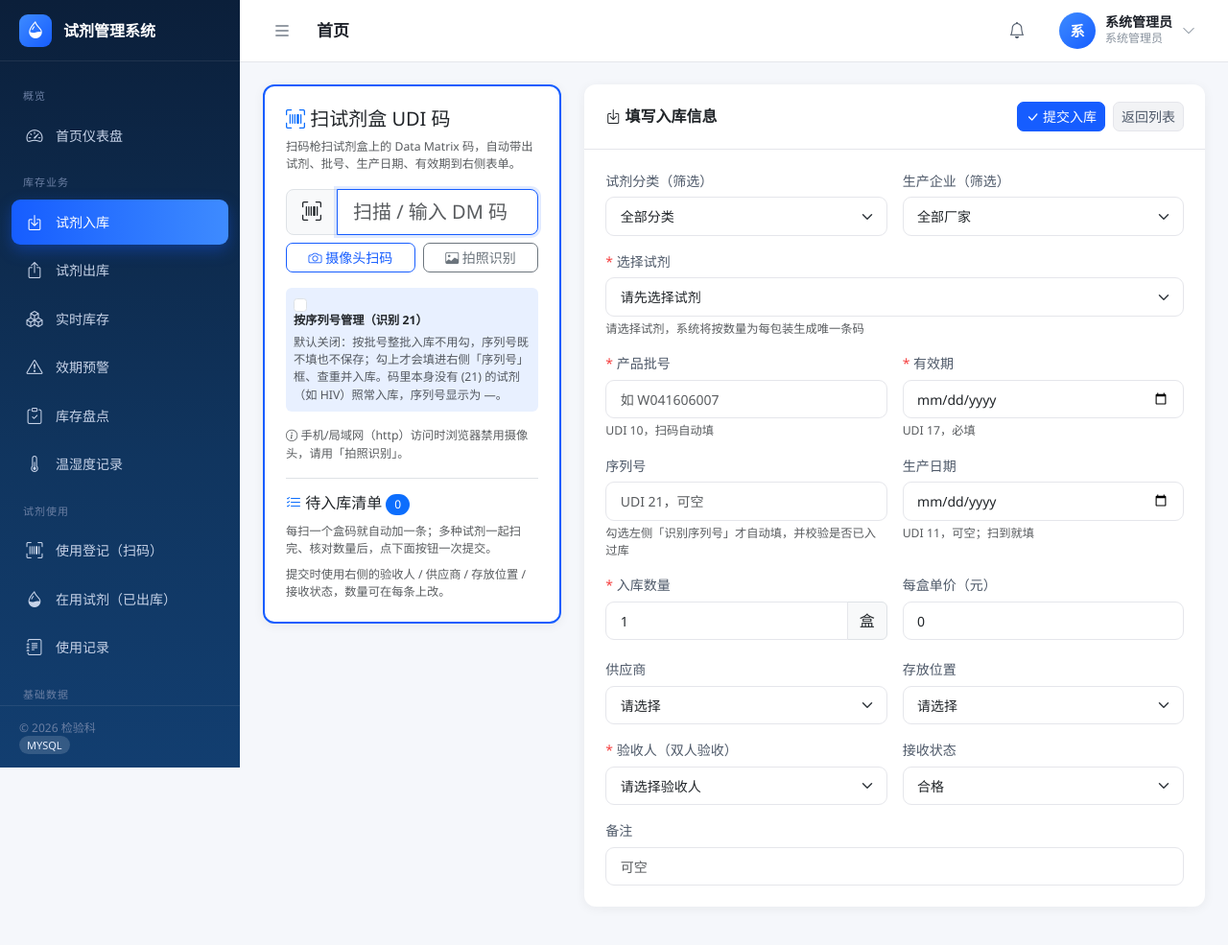
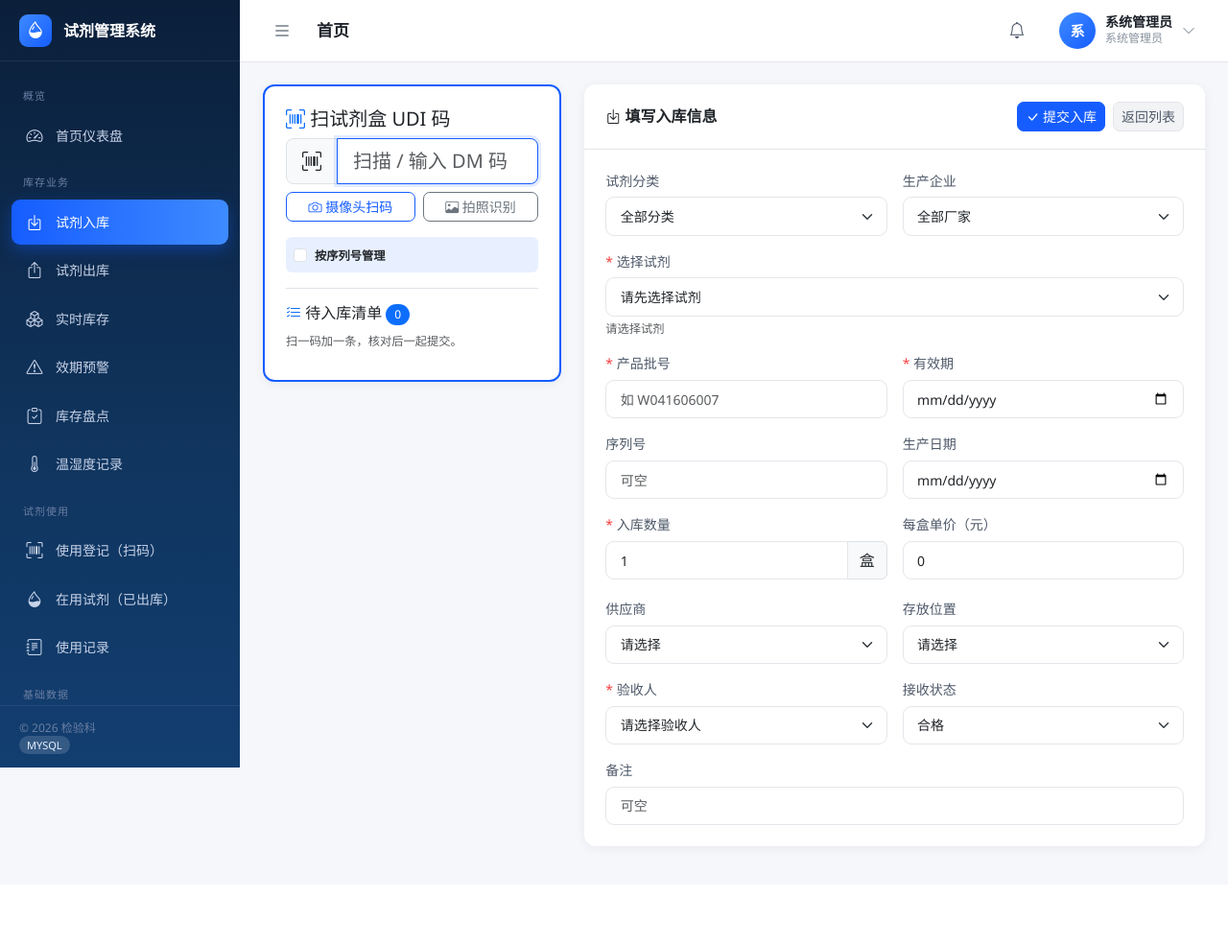
Before and after one commit to junyuchenchen1/reagent-system, a Flask app: page /stock-in/add in a window 1280 px wide. Shown: the whole page at 96% size. After the commit the page ends 889 px from the top, so only its background shows below. Run offline with Flask 3, Linux system fonts and the light colour scheme; a user stored in the database is signed in; parts of the project's set-up code (start-up, migrations or seed data) failed here and were passed over; some libraries are stand-ins or nearby versions.

Commit message:
入库页精简文案：去掉 UDI/21/GS1 等括号说明与冗长引导，只留必要标签和按钮

```diff
--- a/app/templates/stock/in_add.html
+++ b/app/templates/stock/in_add.html
@@ -9,7 +9,6 @@
         <div class="card" style="border:2px solid var(--primary);">
             <div class="card-body">
                 <h5 class="mb-2"><i class="bi bi-upc-scan text-primary"></i> 扫试剂盒 UDI 码</h5>
-                <p class="text-muted small mb-3">扫码枪扫试剂盒上的 Data Matrix 码，自动带出试剂、批号、生产日期、有效期到右侧表单。</p>
                 <div class="input-group input-group-lg">
                     <span class="input-group-text"><i class="bi bi-upc-scan"></i></span>
                     <input type="text" class="form-control" id="udiInput" autocomplete="off" autofocus
@@ -27,15 +26,9 @@
 
                 <div class="form-check mt-3 p-2 rounded" style="background:var(--primary-light);">
                     <input class="form-check-input ms-0 me-2" type="checkbox" id="serialToggle">
-                    <label class="form-check-label small" for="serialToggle">
-                        <b>按序列号管理（识别 21）</b>
-                        <span class="d-block text-muted mt-1">默认关闭：按批号整批入库不用勾，序列号既不填也不保存；勾上才会填进右侧「序列号」框、查重并入库。码里本身没有 (21) 的试剂（如 HIV）照常入库，序列号显示为 —。</span>
-                    </label>
+                    <label class="form-check-label small" for="serialToggle"><b>按序列号管理</b></label>
                 </div>
 
-                <div class="small text-muted mt-3">
-                    <i class="bi bi-info-circle"></i> 手机/局域网（http）访问时浏览器禁用摄像头，请用「拍照识别」。
-                </div>
                 <div id="udiResult" class="mt-3"></div>
 
                 <div class="border-top mt-3 pt-3">
@@ -46,17 +39,12 @@
                         <button type="button" class="btn btn-link btn-sm ms-auto text-muted p-0 px-1 d-none"
                                 id="pendingClear">清空</button>
                     </div>
-                    <div id="pendingEmpty" class="small text-muted">
-                        每扫一个盒码就自动加一条；多种试剂一起扫完、核对数量后，点下面按钮一次提交。
-                    </div>
+                    <div id="pendingEmpty" class="small text-muted">扫一码加一条，核对后一起提交。</div>
                     <div id="pendingList" class="d-flex flex-column gap-2"></div>
                     <div id="pendingError" class="mt-2"></div>
                     <button type="button" class="btn btn-success w-100 mt-2 d-none" id="pendingSubmit">
                         <i class="bi bi-check2-all"></i> 一次提交全部入库
                     </button>
-                    <div class="form-text mt-1">
-                        提交时使用右侧的验收人 / 供应商 / 存放位置 / 接收状态，数量可在每条上改。
-                    </div>
                 </div>
             </div>
         </div>
@@ -78,7 +66,7 @@
                         <div class="col-12 d-none" id="dupWarn"></div>
 
                         <div class="col-12 col-md-6">
-                            <label class="form-label">试剂分类（筛选）</label>
+                            <label class="form-label">试剂分类</label>
                             <select class="form-select" id="categoryFilter">
                                 <option value="">全部分类</option>
                                 {% for c in categories %}
@@ -87,7 +75,7 @@
                             </select>
                         </div>
                         <div class="col-12 col-md-6">
-                            <label class="form-label">生产企业（筛选）</label>
+                            <label class="form-label">生产企业</label>
                             <select class="form-select" id="mfrFilter">
                                 <option value="">全部厂家</option>
                                 {% for m in manufacturers %}
@@ -108,29 +96,25 @@
                                 </option>
                                 {% endfor %}
                             </select>
-                            <div class="form-text" id="packTip">请选择试剂，系统将按数量为每包装生成唯一条码</div>
+                            <div class="form-text" id="packTip">请选择试剂</div>
                         </div>
 
                         <div class="col-12 col-md-6">
                             <label class="form-label required">产品批号</label>
                             <input class="form-control" name="batch_no" id="batchNo" required placeholder="如 W041606007">
-                            <div class="form-text">UDI 10，扫码自动填</div>
                         </div>
                         <div class="col-12 col-md-6">
                             <label class="form-label required">有效期</label>
                             <input type="date" class="form-control" name="expire_date" id="expireDate" required>
-                            <div class="form-text">UDI 17，必填</div>
                         </div>
 
                         <div class="col-12 col-md-6">
                             <label class="form-label">序列号</label>
-                            <input class="form-control" name="serial_no" id="serialNo" placeholder="UDI 21，可空">
-                            <div class="form-text">勾选左侧「识别序列号」才自动填，并校验是否已入过库</div>
+                            <input class="form-control" name="serial_no" id="serialNo" placeholder="可空">
                         </div>
                         <div class="col-12 col-md-6">
                             <label class="form-label">生产日期</label>
                             <input type="date" class="form-control" name="produce_date" id="produceDate">
-                            <div class="form-text">UDI 11，可空；扫到就填</div>
                         </div>
 
                         <div class="col-12 col-md-6">
@@ -167,7 +151,7 @@
                         </div>
 
                         <div class="col-12 col-md-6">
-                            <label class="form-label required">验收人（双人验收）</label>
+                            <label class="form-label required">验收人</label>
                             <select class="form-select" name="verifier_id" required>
                                 <option value="">请选择验收人</option>
                                 {% for v in verifiers %}
@@ -204,7 +188,7 @@
             </div>
             <div class="modal-body">
                 <video id="udiVideo" playsinline style="width:100%; border-radius:8px; background:#000;"></video>
-                <div class="form-text mt-2">把试剂盒上的黑色方块码（Data Matrix）对准镜头，识别成功后自动关闭。</div>
+                <div class="form-text mt-2">对准试剂盒上的方块码，识别成功自动关闭。</div>
             </div>
         </div>
     </div>
@@ -288,7 +272,7 @@
             priceLabel.textContent = '每' + u + '单价（元）';
             updateHint();
         } else {
-            tip.innerHTML = '<i class="bi bi-info-circle"></i> 请选择试剂，系统将按数量为每包装生成唯一条码';
+            tip.innerHTML = '<i class="bi bi-info-circle"></i> 请选择试剂';
             unitSuffix.textContent = '盒';
             priceLabel.textContent = '每盒单价（元）';
             hint.textContent = '';
@@ -297,7 +281,7 @@
     function updateHint() {
         const q = parseInt(quantityInput.value) || 0;
         const hint = document.getElementById('barcodeHint');
-        hint.innerHTML = q > 0 ? '将生成 <b class="text-primary">' + q + '</b> 枚条码并打印' : '';
+        hint.innerHTML = q > 0 ? '条码 <b class="text-primary">' + q + '</b> 枚' : '';
     }
     reagentSel.addEventListener('change', updateTip);
     quantityInput.addEventListener('input', updateHint);
@@ -326,14 +310,11 @@
     function showDupWarn(info) {
         dupWarn.classList.remove('d-none');
         dupWarn.innerHTML = '<div class="alert alert-danger py-2 px-3 mb-0 small">' +
-            '<i class="bi bi-x-circle"></i> <b>这一盒已经入过库，不能重复入库</b>：' +
-            '序列号已登记在入库单 <b>' + udiEscape(info.order_no) + '</b>' +
+            '<i class="bi bi-x-circle"></i> <b>这一盒已入库</b>：单 <b>' + udiEscape(info.order_no) + '</b>' +
             (info.reagent ? '（' + udiEscape(info.reagent) : '') +
             (info.batch_no ? '，批号 ' + udiEscape(info.batch_no) : '') +
             (info.reagent ? '）' : '') +
             (info.create_time ? '，' + udiEscape(info.create_time) : '') +
-            (info.status_text ? '，' + udiEscape(info.status_text) : '') +
-            '。<br>如果这次是按批号整批入库，请取消左侧「识别序列号」再提交。' +
             (info.sid ? ' <a class="ms-1" href="/stock-in/' + info.sid + '" target="_blank">查看原单</a>' : '') +
             '</div>';
         setSubmitLock(true);
@@ -454,7 +435,7 @@
         const verifierSel = document.querySelector('[name="verifier_id"]');
         if (!verifierSel.value) {
             pendingError.innerHTML = '<div class="alert alert-warning py-1 px-2 mb-0 small">' +
-                '<i class="bi bi-exclamation-triangle"></i> 先在右侧选「验收人」，批量入库也要双人验收</div>';
+                '<i class="bi bi-exclamation-triangle"></i> 先在右侧选验收人</div>';
             verifierSel.scrollIntoView({ behavior: 'smooth', block: 'center' });
             verifierSel.focus();
             return;
@@ -489,13 +470,12 @@
               }
               const errs = (d && d.errors) || ['提交失败'];
               pendingError.innerHTML = '<div class="alert alert-danger py-2 px-2 mb-0 small">' +
-                  '<b>没有提交，请先处理：</b><br>' +
                   errs.map(function (x) { return '· ' + udiEscape(x); }).join('<br>') + '</div>';
               renderPending();
           })
           .catch(function () {
               pendingError.innerHTML = '<div class="alert alert-danger py-1 px-2 mb-0 small">' +
-                  '请求失败，请检查服务是否正常</div>';
+                  '提交失败，请检查服务</div>';
               renderPending();
           });
     });
@@ -517,7 +497,7 @@
     // URL 对象拼参数，绕开实体解析。
     function udiCreateLink(prod, code) {
         if (!CAN_CREATE_REAGENT) {
-            return '<div class="mt-1 small">当前账号没有建档权限，请让组长在「基础数据 → 试剂档案」里先建这一条。</div>';
+            return '<div class="mt-1 small">无建档权限，请联系组长建档</div>';
         }
         const p = prod || {};
         function attr(name, val) {
@@ -526,7 +506,7 @@
         return '<button type="button" class="btn btn-sm btn-success ms-0 mt-2 w-100 udi-new-reagent"' +
             attr('data-name', p.name) + attr('data-spec', p.spec) + attr('data-reg', p.reg_no) +
             attr('data-mfr', p.mfr) + attr('data-di', p.di) + attr('data-code', code) +
-            '>＋ 新建这条试剂档案</button>';
+            '>＋ 新建试剂档案</button>';
     }
     function selectReagentById(id) {
         categorySel.value = '';
@@ -560,31 +540,31 @@
                     clearDupWarn();
                     if (wantSerial() && !p.serial) {
                         // 勾了但码里确实没有 21：标明“—”，仍按批号正常入库，不当作识别失败
-                        parts.push('序列号 <b>—</b><span class="text-muted">（这串码没有 (21) 段）</span>');
+                        parts.push('序列号 <b>—</b>');
                     }
                 }
                 if (p.produce_date) { produceInput.value = p.produce_date; parts.push('生产日期 <b>' + udiEscape(p.produce_date) + '</b>'); }
                 if (p.expire_date) { expireInput.value = p.expire_date; parts.push('有效期 <b>' + udiEscape(p.expire_date) + '</b>'); }
-                const codeInfo = parts.length ? '<div class="mt-1">码内信息：' + parts.join('，') + '</div>' : '';
+                const codeInfo = parts.length ? '<div class="mt-1">' + parts.join(' ｜ ') + '</div>' : '';
 
                 if (!p.di && !parts.length) {
-                    showUdi('未从这串内容识别出 GS1 编码，请确认扫的是试剂盒的 DM 码（院内自印标签请用出库/使用页扫码）。<br>读到的内容：<b>' +
-                        udiEscape(String(code).slice(0, 120)) + '</b>（共 ' + String(code).length + ' 个字符）', 'warning');
+                    showUdi('没识别出 GS1 码，扫到的内容：<b>' +
+                        udiEscape(String(code).slice(0, 120)) + '</b>（' + String(code).length + ' 字符）', 'warning');
                     return;
                 }
                 const prod = d.product;
                 let prodInfo = '';
                 if (prod) {
-                    prodInfo = '<div class="mt-1">UDI 库：<b>' + udiEscape(prod.name) + '</b>' +
-                        (prod.spec ? '<br>规格 ' + udiEscape(prod.spec) : '') +
-                        (prod.mfr ? ' ｜ ' + udiEscape(prod.mfr) : '') +
-                        (prod.reg_no ? '<br>注册证 ' + udiEscape(prod.reg_no) : '') + '</div>';
+                    prodInfo = '<div class="mt-1"><b>' + udiEscape(prod.name) + '</b>' +
+                        (prod.spec ? '，' + udiEscape(prod.spec) : '') +
+                        (prod.mfr ? '<br>' + udiEscape(prod.mfr) : '') +
+                        (prod.reg_no ? ' ｜ 证 ' + udiEscape(prod.reg_no) : '') + '</div>';
                 }
                 if (d.reagent_id) {
                     selectReagentById(d.reagent_id);
                     const opt = reagentSel.options[reagentSel.selectedIndex];
                     const isDup = !!(p.serial && wantSerial() && d.serial_dup);
-                    let pendMsg = isDup ? '（这一盒已入过库，没加进清单）' : '，已加入待入库清单';
+                    let pendMsg = isDup ? '（已入库，未加入清单）' : '，已加入清单';
                     if (!isDup) {
                         // 扫码成功就攒进待入库清单：无序列号的按批号合并数量 +1；
                         // 有序列号的是具体一盒，序列号唯一，重复扫不再累加
@@ -601,10 +581,10 @@
                             udi_di: p.di || '',
                         });
                         if (!added) {
-                            pendMsg = '，但这一盒已在待入库清单里（序列号唯一，没有重复加）';
+                            pendMsg = '，已在清单中';
                         }
                     }
-                    showUdi('<i class="bi bi-check-circle text-success"></i> 已自动选中试剂：<b>' +
+                    showUdi('<i class="bi bi-check-circle text-success"></i> <b>' +
                         udiEscape(opt ? opt.text.trim() : '') + '</b>' +
                         pendMsg +
                         codeInfo + prodInfo, isDup ? 'warning' : 'success');
@@ -619,13 +599,13 @@
                                 (c.reason ? '（' + udiEscape(c.reason) + '）' : '') + '</button>';
                         }).join('') + '</div>';
                 }
-                const headLine = '<i class="bi bi-check-circle text-success"></i> <b>已识别码内信息</b>';
+                const headLine = '<i class="bi bi-check-circle text-success"></i> <b>已识别</b>，右侧已填入';
                 const lead = prod
-                    ? headLine + '（批号、日期、序列号已填进右侧表单），但本系统试剂档案里还没有它对得上的记录：可从下面选一条已有的，或者点下方按钮直接建档（名称/规格/注册证/厂家自动填好，保存后回到本页自动重新识别）'
-                    : headLine + '（批号、日期、序列号已填进右侧表单）；这个产品标识不在本地 UDI 库（未导入发布文件或属老批次）。请手工选择已有试剂；若是新试剂，点下方按钮把它加进档案';
+                    ? headLine + '。档案里没有这条试剂：选下方已有试剂，或直接建档'
+                    : headLine + '；UDI 库里没有这个产品：选已有试剂或建档';
                 showUdi(lead + codeInfo + prodInfo + cand + udiCreateLink(prod, code), 'warning');
             })
-            .catch(function () { showUdi('识别请求失败，请检查服务是否正常', 'danger'); });
+            .catch(function () { showUdi('识别失败，请检查服务', 'danger'); });
     }
     udiInput.addEventListener('keydown', function (e) {
         if (e.key === 'Enter') {
@@ -652,7 +632,7 @@
         if (!btn) { return; }
         selectReagentById(btn.dataset.id);
         showUdi('<i class="bi bi-check-circle text-success"></i> 已选：<b>' +
-            udiEscape(btn.textContent) + '</b>（提交入库后系统会记住这个 UDI 码）', 'success');
+            udiEscape(btn.textContent) + '</b>，提交后自动记住这个 DI', 'success');
     });
 
     // 拍照识别：手机 / 局域网（http 非安全上下文）也能用，上传照片不要求 HTTPS
@@ -668,8 +648,8 @@
     udiPhotoInput.addEventListener('change', function () {
         const file = udiPhotoInput.files && udiPhotoInput.files[0];
         if (!file) { return; }
-        const fail = '照片里没有识别到 DM 码，请靠近一点、把码放正、避免反光再拍一次';
-        showUdi('正在识别照片…', 'info');
+        const fail = '没识别到码，请靠近、放正、避免反光再拍';
+        showUdi('正在识别…', 'info');
         const hints = new Map();
         hints.set(ZXing.DecodeHintType.POSSIBLE_FORMATS,
                   [ZXing.BarcodeFormat.DATA_MATRIX, ZXing.BarcodeFormat.QR_CODE]);
@@ -696,7 +676,7 @@
         };
         img.onerror = function () {
             URL.revokeObjectURL(objUrl);
-            showUdi('这张图片打不开，请重新拍照或换一张', 'danger');
+            showUdi('图片打不开，请重拍', 'danger');
         };
         img.src = objUrl;
     });
@@ -707,7 +687,7 @@
     }
     document.getElementById('udiCamBtn').addEventListener('click', function () {
         if (!window.isSecureContext) {
-            alert('摄像头扫码只能在 localhost 或 HTTPS 访问时使用。\n当前是 http://局域网IP 访问，浏览器禁止调用摄像头 —— 请直接用扫码枪扫 DM 码，或用「拍照识别」。');
+            alert('局域网 http 下浏览器禁用摄像头，请用扫码枪或拍照识别');
             return;
         }
         if (typeof ZXing === 'undefined') {
@@ -731,8 +711,8 @@
         }).catch(function (err) {
             stopUdiCam();
             camModal.hide();
-            alert('无法打开摄像头：' + (err && err.message ? err.message : err) +
-                  '\n请确认摄像头已连接，且浏览器已允许本站使用摄像头（地址栏左侧的摄像头图标）。');
+            alert('打不开摄像头：' + (err && err.message ? err.message : err) +
+                  '\n请检查摄像头连接和浏览器的摄像头权限');
         });
     });
     document.getElementById('udiCamModal').addEventListener('hidden.bs.modal', stopUdiCam);
```
Also changed, not shown: tests/test_business.py (+2 -2 lines).
